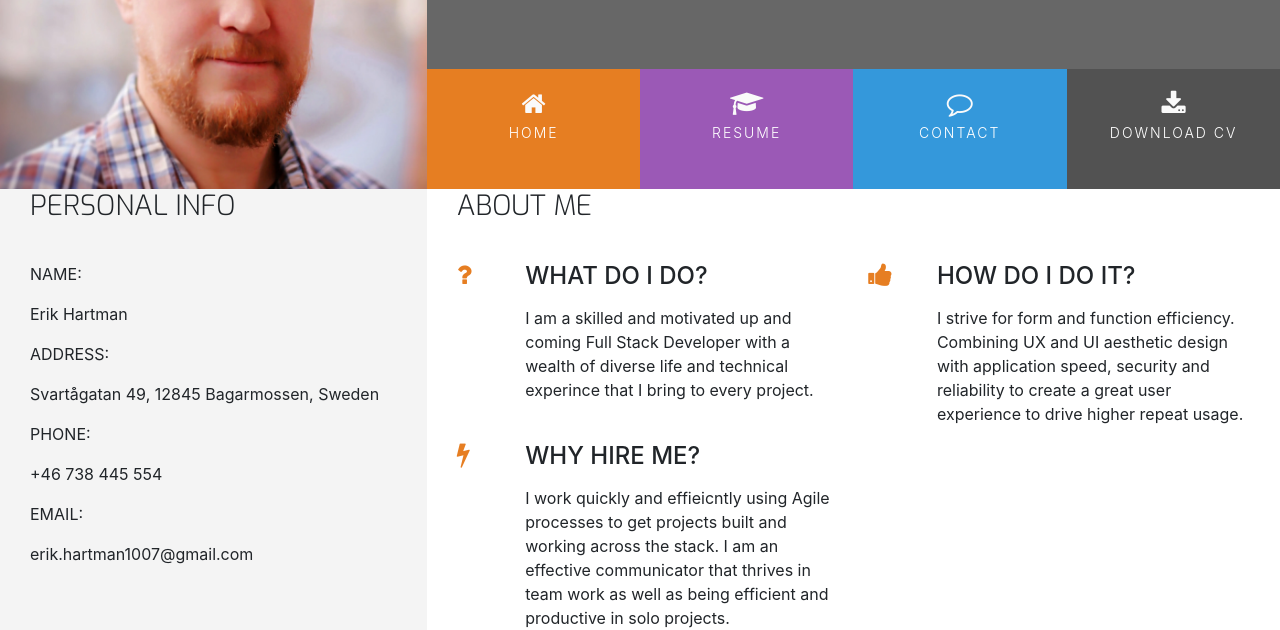
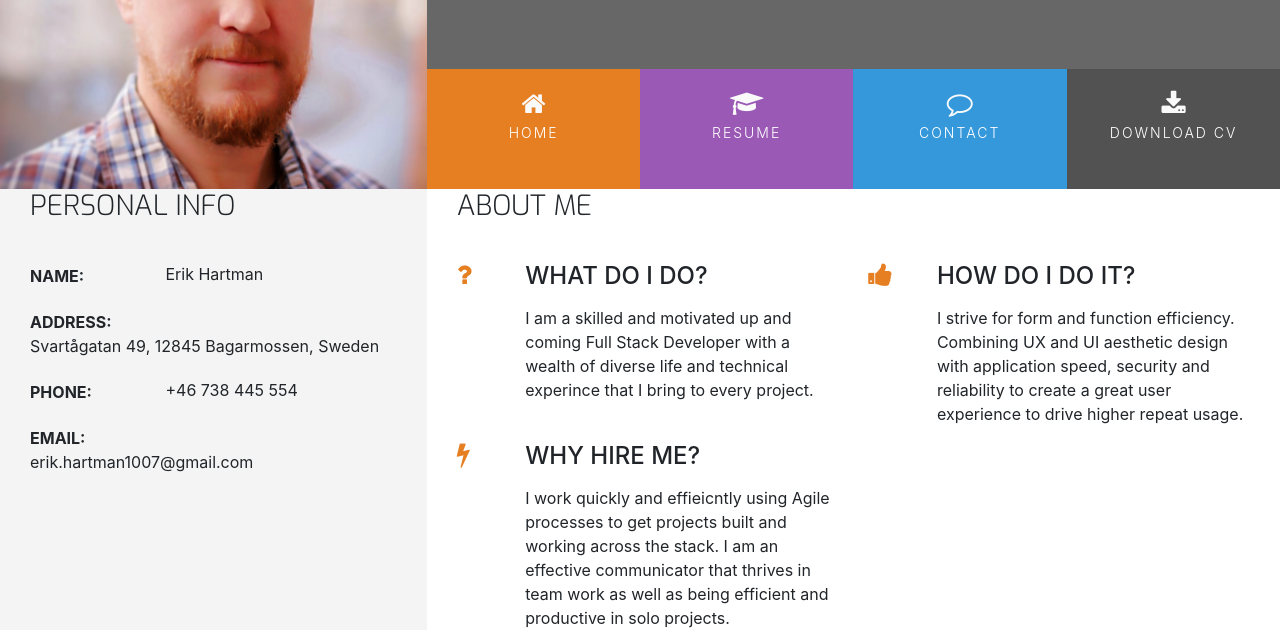
Before and after one commit to Erik1007/Resume, a plain HTML site: page index.html in a window 1280 px wide. Shown: the part 180-810 px from the top of the page. Drawn offline with nearby package versions, Linux system fonts and the light colour scheme.

Commit message:
added style to the about me section of the index page

```diff
--- a/assets/css/style.css
+++ b/assets/css/style.css
@@ -224,3 +224,39 @@ footer {
 .three-reasons-heading {
     margin-bottom: 15px;
 }
+
+
+/*------------------------------personal info*/
+
+.personal-info-item {
+    margin-bottom: 20px;
+    display: block;
+    clear: both;
+}
+
+.personal-info-item .key,
+.personal-info-item .value {
+    padding-right: 8px;
+    display: inline-block;
+}
+
+.personal-info-item .key p,
+.personal-info-item .value p {
+    margin: 0;
+}
+
+.personal-info-item .key {
+    width: 30%;
+    margin-right: 21px;
+    padding-top: 2px;
+    vertical-align: top;
+}
+
+.personal-info-item .key p {
+    font-weight: 700;
+}
+
+..personal-info-item .value {
+    position: relative;
+    width: 60%;
+}
```
